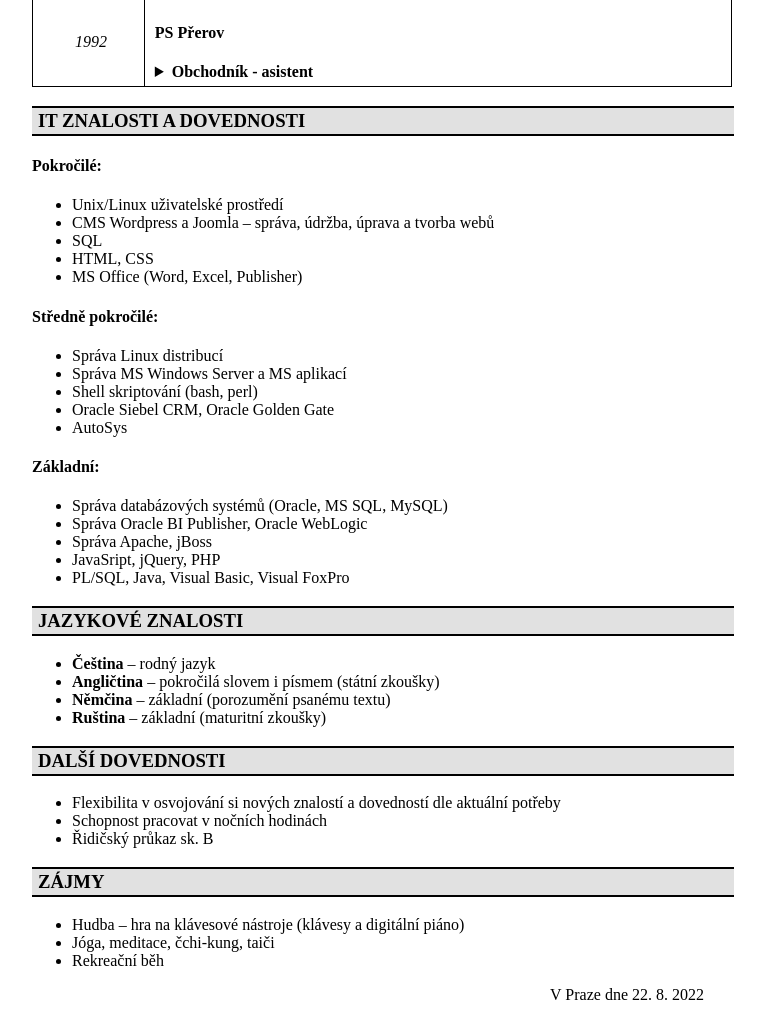
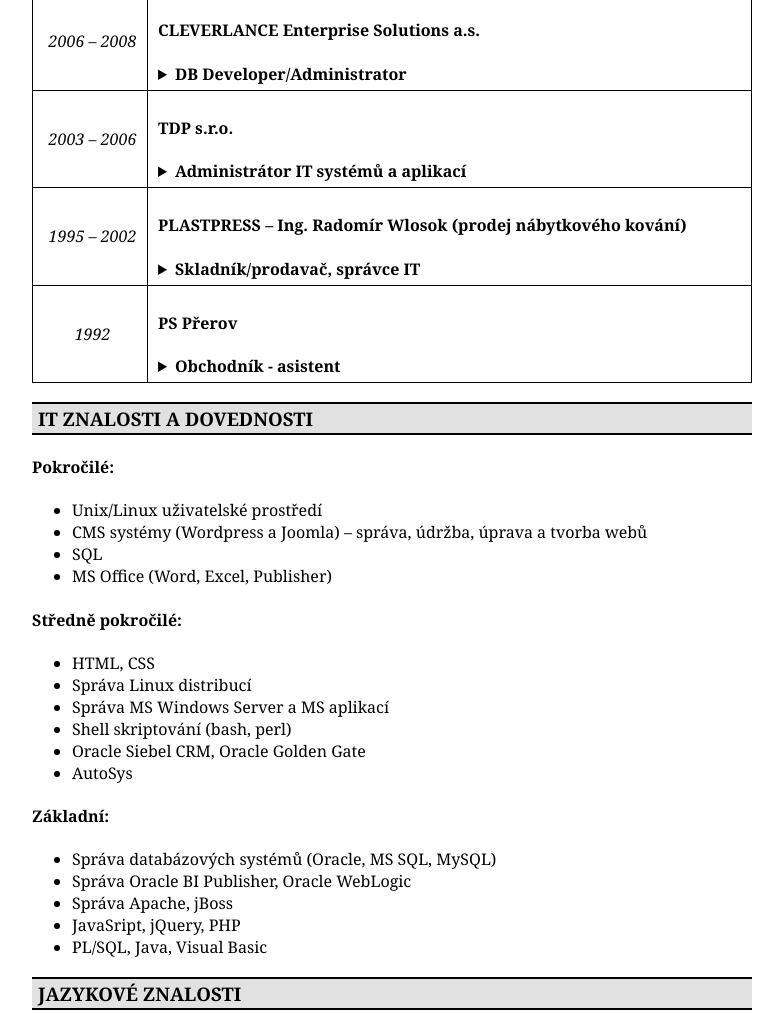
Before and after one commit to tomasindrak/zivotopis, a plain HTML site: page index.html in a window 1280 px wide. Shown: the part 2062-3075 px from the top of the page, without its empty margins (128-911 px from the left). Drawn offline with Linux system fonts and the light colour scheme.

Commit message:
Add files via upload

```diff
--- a/css/style.css
+++ b/css/style.css
@@ -1,8 +1,10 @@
 body {
-	margin: 10px auto;
+	margin: 20px auto;
 	max-width: 960px;
-	/* font-family: Verdana, Geneva, Tahoma, sans-serif */
+	font-family: Georgia, 'Times New Roman', Times, serif;
+
 }
+
 
 h1 { margin-left: 20% }
 
@@ -10,7 +12,7 @@
 	text-transform: uppercase;
 	border-bottom: 2px solid;
 	border-top: 2px solid;
-	width: 690px;
+	width: 708px;
 	padding: 2px 6px;
 	background-color: #e1e1e1;
 }
@@ -18,7 +20,7 @@
 table {
 	border: 1px solid;
 	border-collapse: collapse;
-	width: 700px;
+	width: 720px;
 }
 
 td {
--- a/index.html
+++ b/index.html
@@ -6,6 +6,7 @@
 	<meta name="viewport" content="width=device-width, initial-scale=1.0">
 	<title>Životopis - Tomáš Indrák</title>
 	<link rel="stylesheet" href="css/style.css">
+
 </head>
 <body>
 	<header>
@@ -217,13 +218,13 @@
 		<h4>Pokročilé:</h4>
 		<ul>
 			<li>Unix/Linux uživatelské prostředí </li>
-			<li>CMS Wordpress a Joomla – správa, údržba, úprava a tvorba webů</li>
+			<li>CMS systémy (Wordpress a Joomla) – správa, údržba, úprava a tvorba webů</li>
 			<li>SQL</li>
-			<li>HTML, CSS</li>
 			<li>MS Office (Word, Excel, Publisher)</li>
 		</ul>
 		<h4>Středně pokročilé:</h4>
 		<ul>
+			<li>HTML, CSS</li>
 			<li>Správa Linux distribucí</li>
 			<li>Správa MS Windows Server a MS aplikací</li>
 			<li>Shell skriptování (bash, perl)</li>
@@ -236,7 +237,7 @@
 			<li>Správa Oracle BI Publisher, Oracle WebLogic</li>
 			<li>Správa Apache, jBoss </li>
 			<li>JavaSript, jQuery, PHP</li>
-			<li>PL/SQL, Java, Visual Basic, Visual FoxPro</li>
+			<li>PL/SQL, Java, Visual Basic</li>
 		</ul>
 	</section>
 
@@ -269,7 +270,7 @@
 	</section>
 
 	<footer>
-		<p>V Praze dne 22. 8. 2022</p>
+		<p>V Praze dne 21. 9. 2022</p>
 	</footer>
 </body>
 </html>
```
